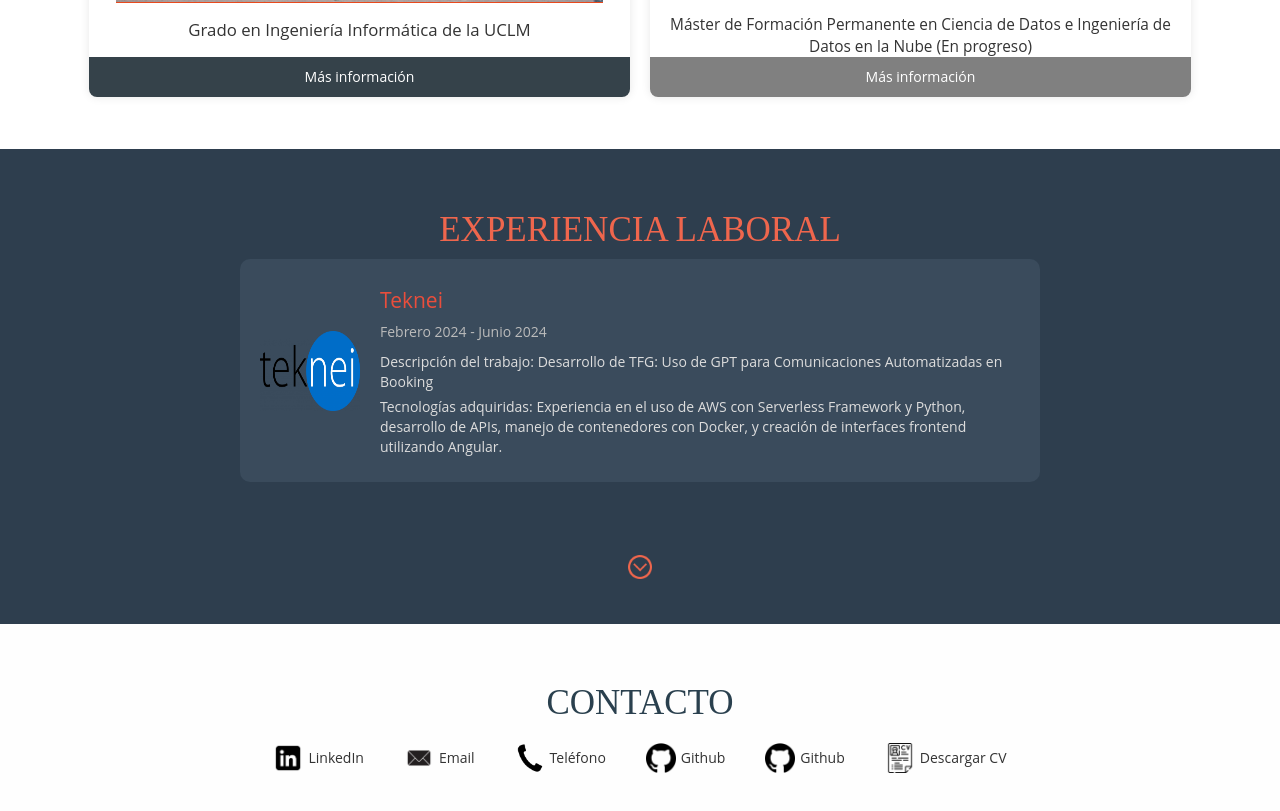
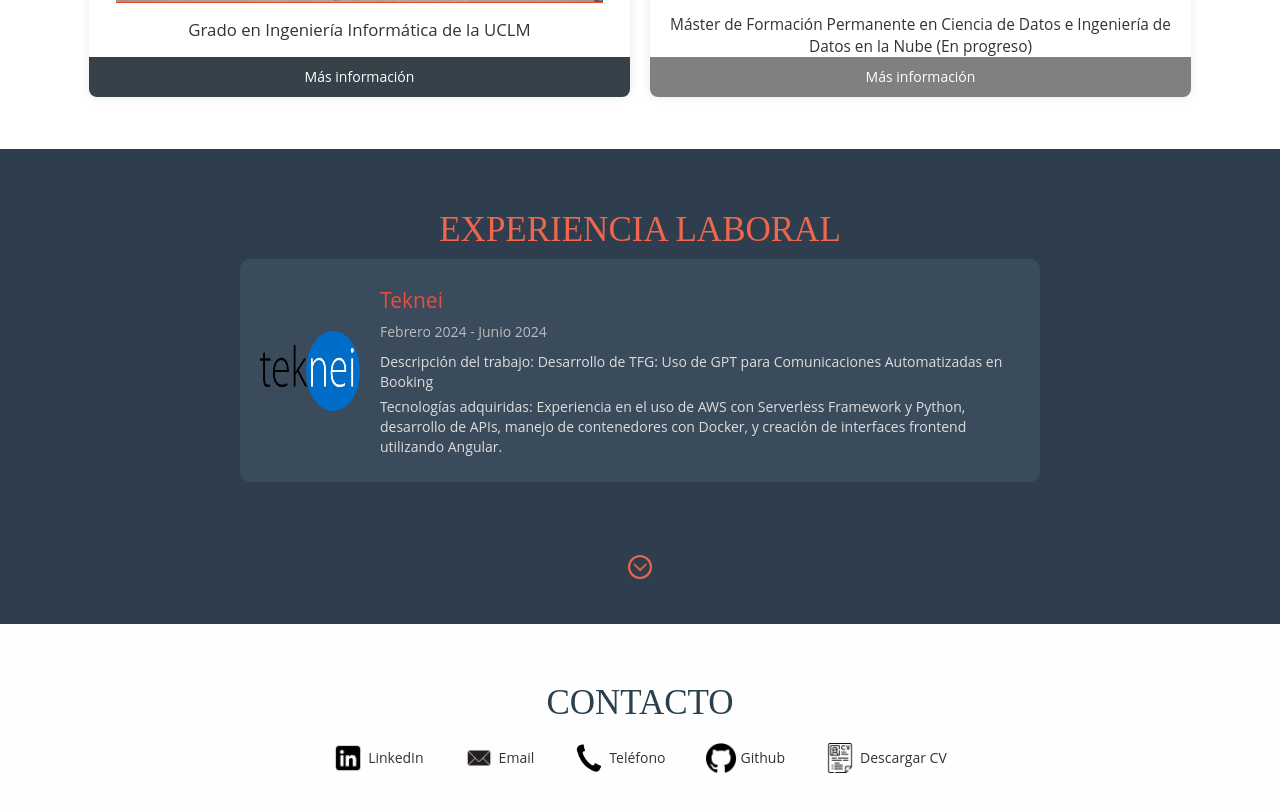
Before and after one commit to AlejandroSanchezCorredor/AlejandroSanchezCorredor.github.io, a plain HTML site: page index.html in a window 1280 px wide. Shown: the part 2832-3643 px from the top of the page. Drawn offline with Linux system fonts and the light colour scheme.

Commit message:
Fix bugs

```diff
--- a/index.html
+++ b/index.html
@@ -308,10 +308,6 @@ Smartphone Compatible web template, free webdesigns for Nokia, Samsung, LG, Sony
 						<img src="images/github_icon.png" alt="Phone" class="icon1-img">
 						<p>Github</p>
 					</a>
-					<a href="https://github.com/AlejandroSanchezCorredor">
-						<img src="images/github_icon.png" alt="Phone" class="icon1-img">
-						<p>Github</p>
-					</a>
 					<a href="Alejandro_Sánchez_CV.pdf">
 						<img src="images/cv_icon.png" alt="Phone" class="icon1-img">
 						<p>Descargar CV</p>
```
